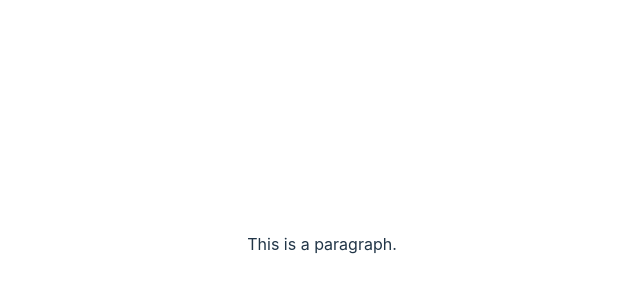
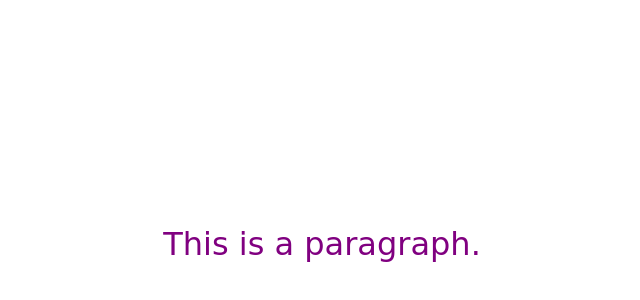
Before and after one commit to RyotaFukumoto/svelte_demo_app, a Svelte app: page / in a window 1280 px wide. Shown: the part 156-456 px from the top of the page, without its empty margins (318-958 px from the left). Built offline with nearby package versions, Linux system fonts and the light colour scheme.

Commit message:
Tutorial 1-d completed

```diff
--- a/src/App.svelte
+++ b/src/App.svelte
@@ -1,5 +1,9 @@
 <p>This is a paragraph.</p>
 
 <style>
-	/* Write your CSS here */
+	p{
+    color: purple;
+    font-family: 'Comic Sans MS',cursive;
+    font-size: 2em;
+  }
 </style>
```
